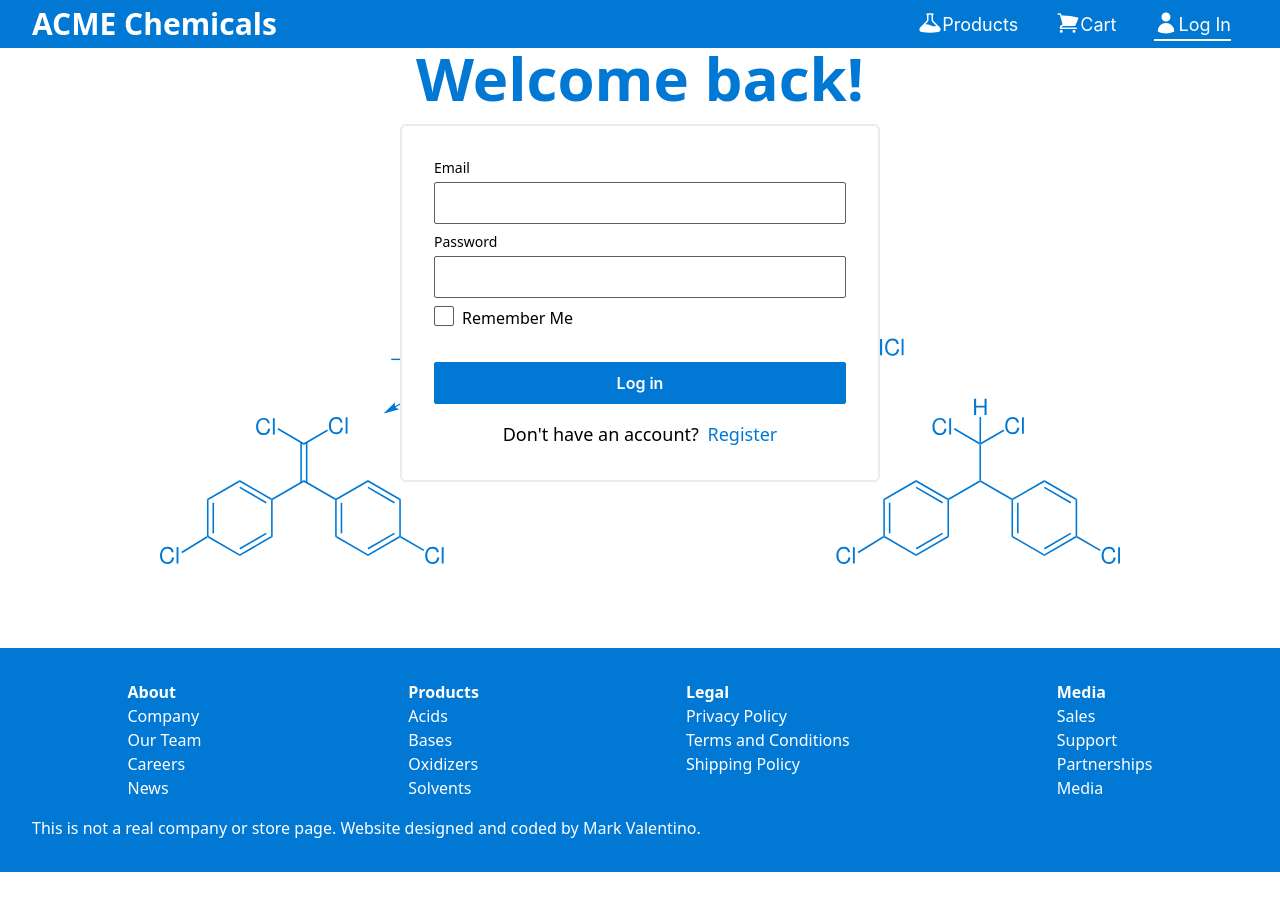
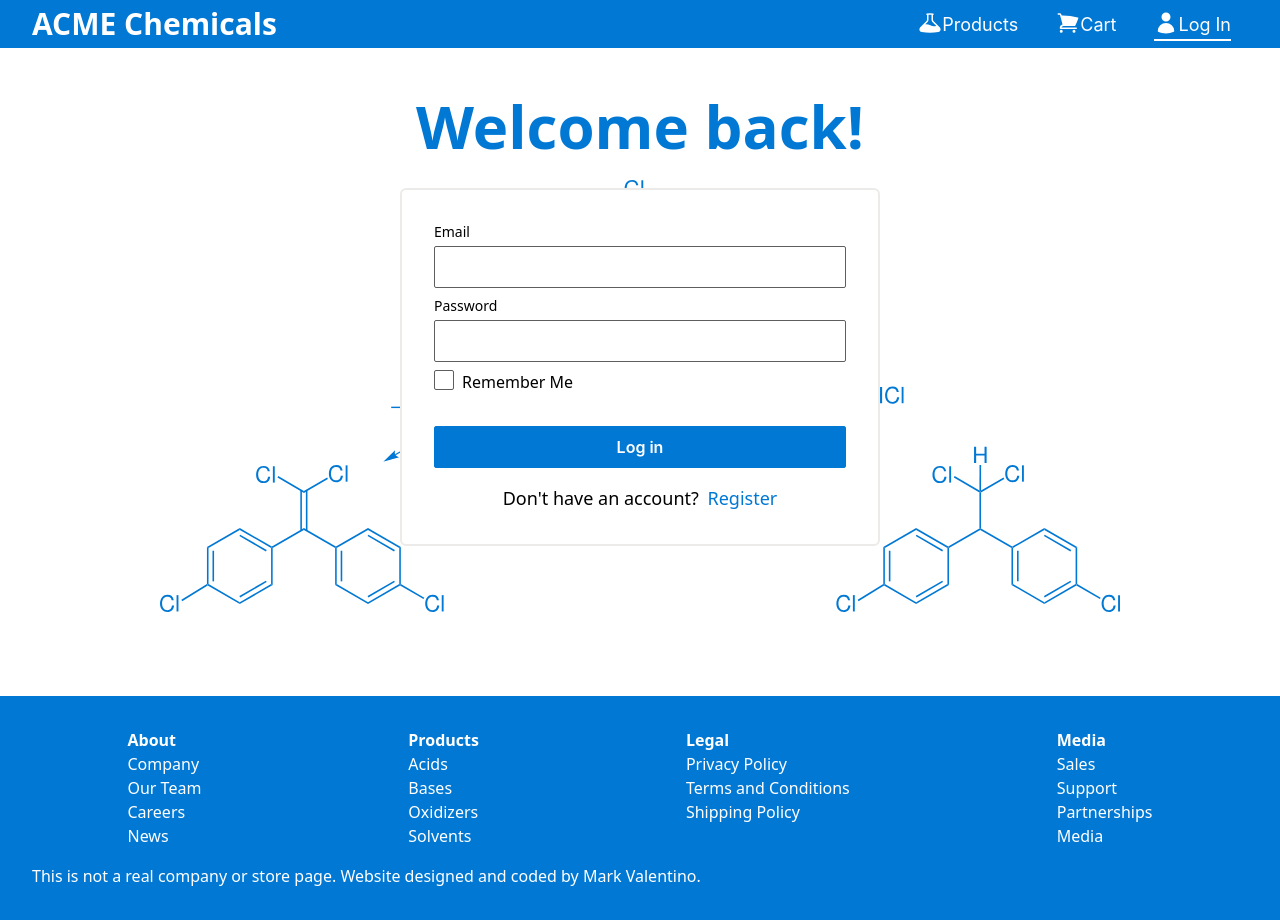
Before and after one commit to M-Valentino/ACME-Chemicals, a Next.js app: page /login in a window 1280 px wide. Before the commit the page ends 872 px from the top, so only its background shows below. Built offline with nearby package versions, Linux system fonts and the light colour scheme; no server answers.

Commit message:
improved positioning

```diff
--- a/src/pages/login.tsx
+++ b/src/pages/login.tsx
@@ -7,18 +7,16 @@ export default function Login() {
   const [showLogInPanel, setShowLogInPanel] = useState<Boolean>(true);
   return (
     <MainWrapper title={showLogInPanel ? "Log In" : "Register"} showBG>
-
-      <h1 className=" text-6xl text-primary font-extrabold text-center">
+      <h1 className="mt-24 text-6xl text-primary font-extrabold text-center">
         Welcome back!
       </h1>
-      <div className="border-secondary bg-white border-2 max-w-[480px] p-8 m-auto rounded-md mt-4">
+      <div className="border-secondary bg-white border-2 max-w-[480px] p-8 m-auto rounded-md mt-8">
         {showLogInPanel ? (
           <LoginPanel setShowLogInPanel={setShowLogInPanel} />
         ) : (
           <RegisterPanel setShowLogInPanel={setShowLogInPanel} />
         )}
       </div>
-
     </MainWrapper>
   );
 }
```
